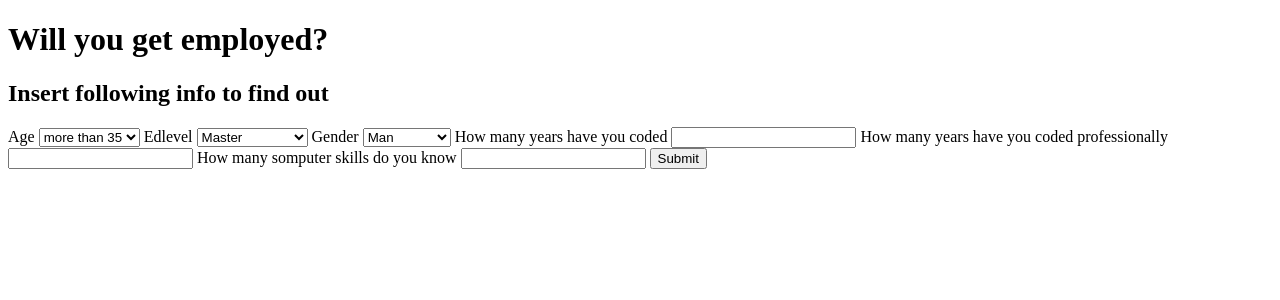
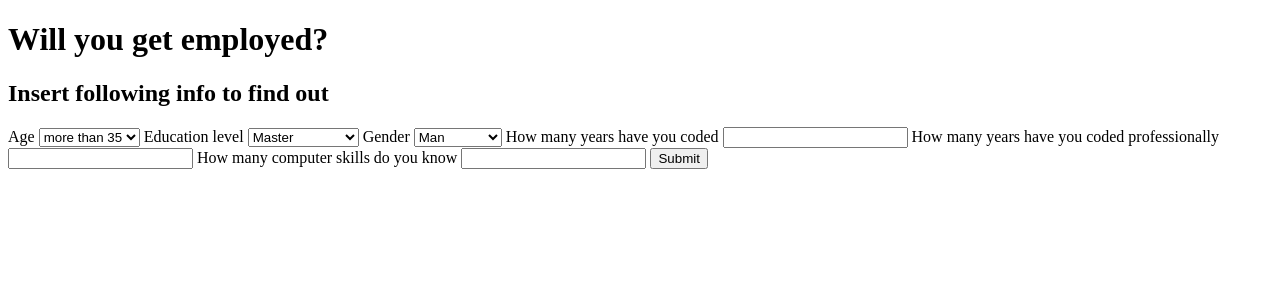
Before and after one commit to ZnakeDenmark/MLKaggle, a Flask app: page / in a window 1280 px wide. Shown: the top 300 px of the page. Run offline with Flask 3, Linux system fonts and the light colour scheme; parts of the project's set-up code (start-up, migrations or seed data) failed here and were passed over.

Commit message:
Changed the whole machine

```diff
--- a/Web/app.py
+++ b/Web/app.py
@@ -4,14 +4,15 @@ import pickle
 
 app = Flask(__name__)
 
+#Vi loader vores pickle med pickle filen som vi lavet i jupyter notebook
 model = pickle.load(open("./Job.pkl", "rb"))
 
-
+#Vi loader home med template test.html
 @app.route("/")
 def home():
     return render_template("test.html")
 
-
+#This is the function to predict the outcome
 @app.route("/predict", methods=["POST"])
 def predict():
 
--- /dev/null
+++ b/Web/requirements.txt
@@ -0,0 +1,4 @@
+scikit-learn
+pandas
+numpy
+flask
--- a/Web/templates/test.html
+++ b/Web/templates/test.html
@@ -16,7 +16,7 @@
             <option value="1">less than 35</option>
         </select>
 
-            <label>Edlevel</label>
+            <label>Education level</label>
         <select name="EdLevel">
             <option value="0">Master</option>
             <option value="1">PhD</option>
@@ -33,7 +33,7 @@
         <input type="number" name="YearsCode">
         <label>How many years have you coded professionally</label>
         <input type="number" name="YearsCodePro">
-        <label>How many somputer skills do you know</label>
+        <label>How many computer skills do you know</label>
         <input type="number" name="ComputerSkills">
 
         </select>
```
Also changed, not shown: Web/data/anime.csv (renamed from data/anime.csv), Web/data/comic_characters.csv (renamed from data/comic_characters.csv), 4 other files.
